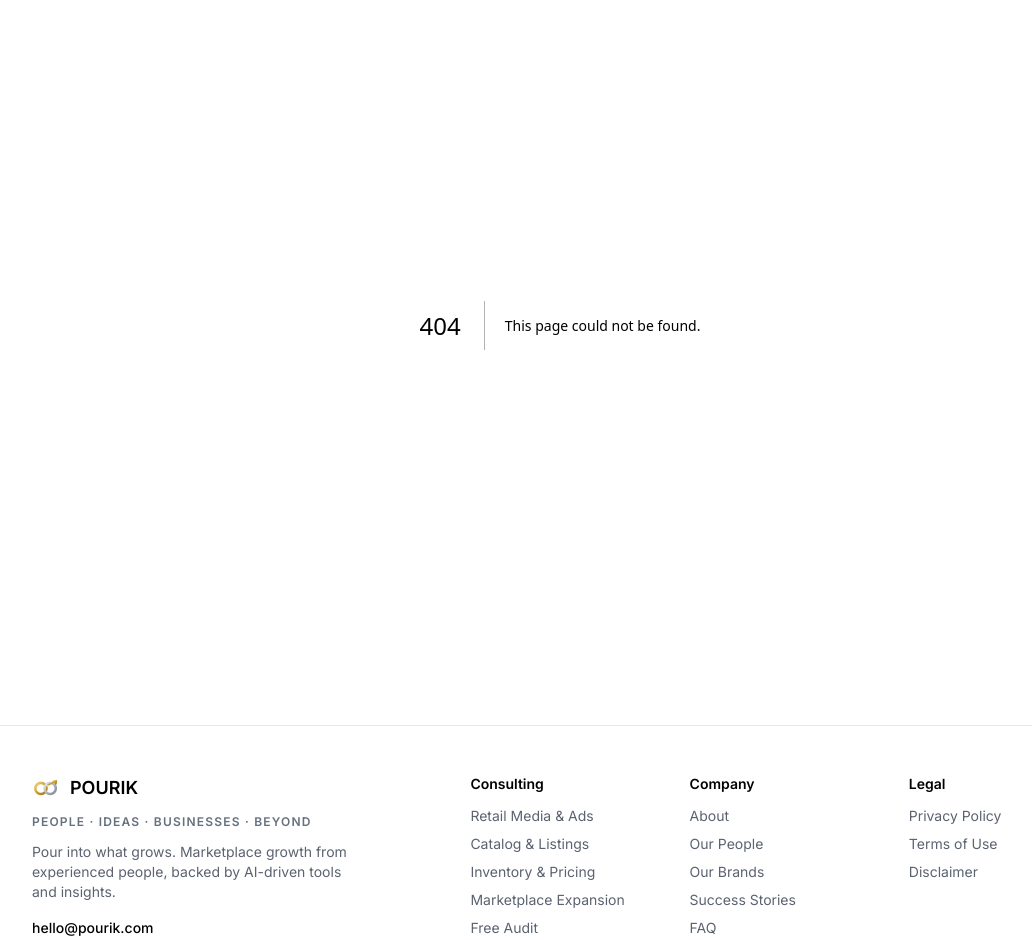
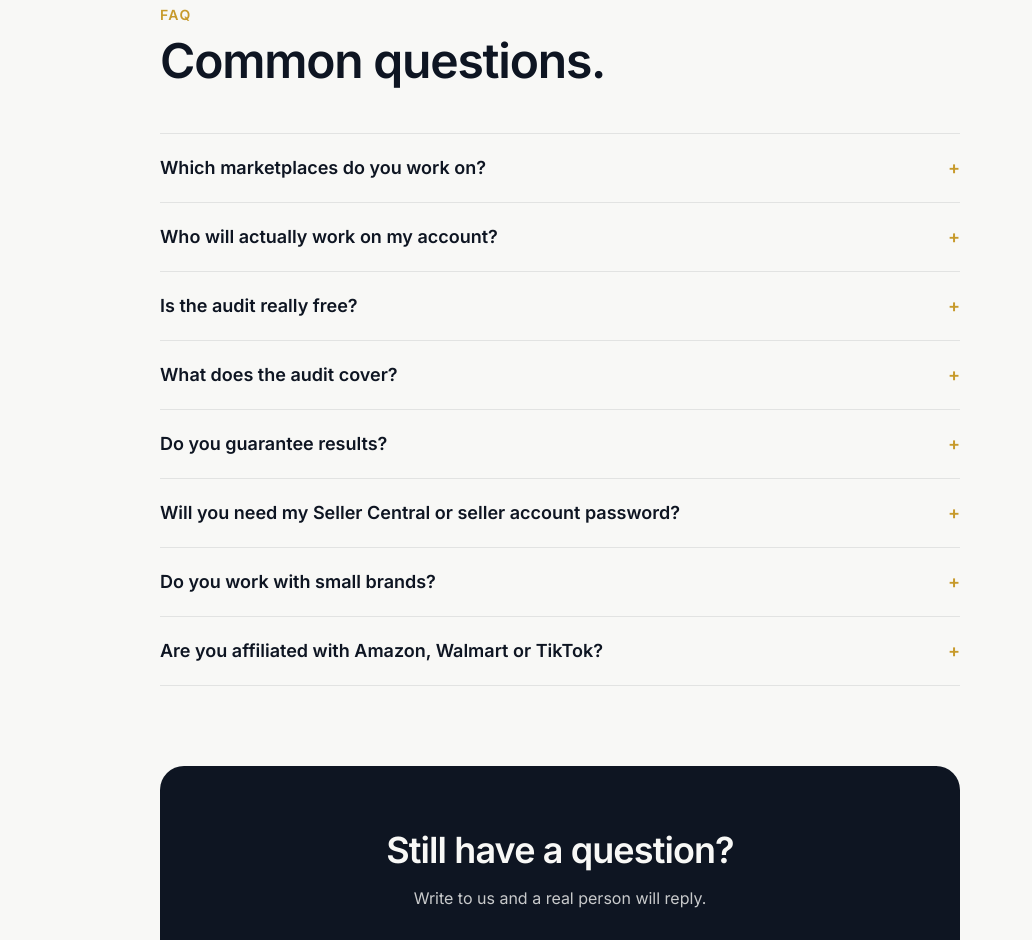
Before and after one commit to ranjandsgpt/pourik, a Next.js app: page /faq in a window 1280 px wide. Before the commit this address had no page. Shown: the part 140-1080 px from the top of the page, without its empty margins (80-1112 px from the left). Built offline with nearby package versions, Linux system fonts and the light colour scheme.

Commit message:
Site rebuild: FAQ page

```diff
--- /dev/null
+++ b/app/faq/page.tsx
@@ -0,0 +1,28 @@
+import type { Metadata } from "next";
+import { CtaBand, Eyebrow, FaqList } from "@/components/Blocks";
+
+export const metadata: Metadata = {
+  title: "FAQ — Pourik",
+  description:
+    "Answers to common questions about Pourik's marketplace consulting, free audit, marketplaces covered and how we work.",
+};
+
+export default function FaqPage() {
+  return (
+    <div className="container-px mx-auto max-w-4xl py-20">
+      <Eyebrow>FAQ</Eyebrow>
+      <h1 className="mt-3 mb-12 font-display text-4xl font-semibold tracking-tight md:text-5xl">
+        Common questions.
+      </h1>
+      <FaqList />
+      <div className="mt-20">
+        <CtaBand
+          title="Still have a question?"
+          copy="Write to us and a real person will reply."
+          href="/contact"
+          label="Contact us"
+        />
+      </div>
+    </div>
+  );
+}
```
